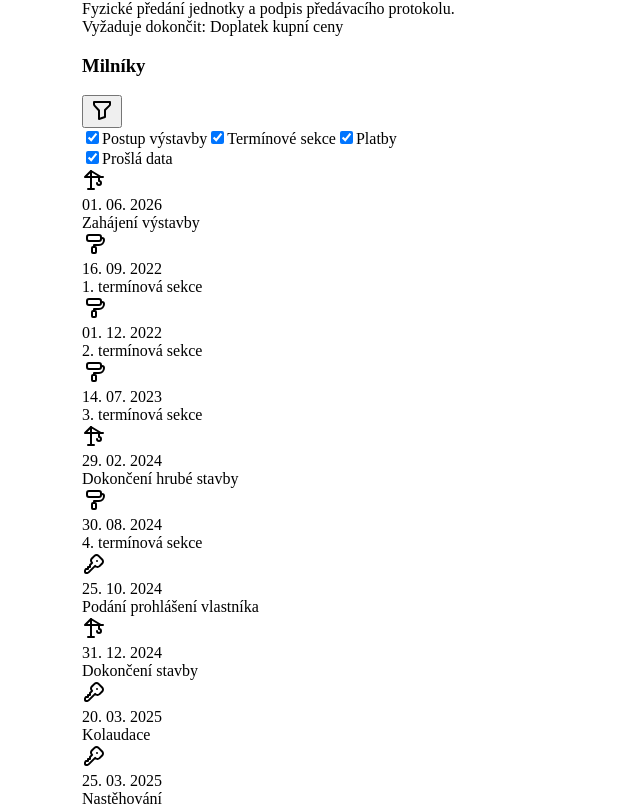
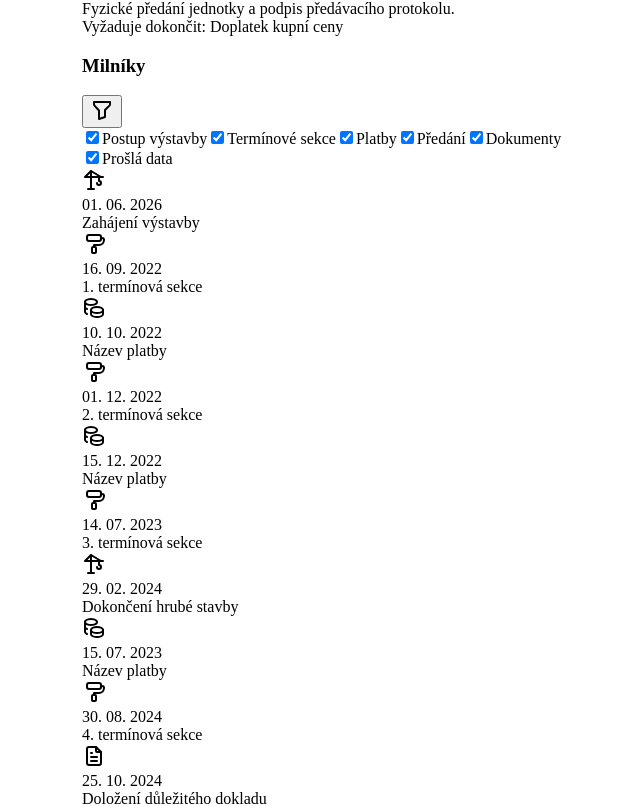
Before and after one commit to TomVitha/ois-vue, a Vue app: page /apt in a window 1280 px wide. Shown: the part 2495-3301 px from the top of the page, without its empty margins (198-838 px from the left). Built offline with nearby package versions, Linux system fonts and the light colour scheme.

Commit message:
Add Milestones categories icons and entries

```diff
--- a/src/components/MilestonesItem.vue
+++ b/src/components/MilestonesItem.vue
@@ -39,6 +39,24 @@
             <path d="M16.555 3.843l3.602 3.602a2.877 2.877 0 0 1 0 4.069l-2.643 2.643a2.877 2.877 0 0 1 -4.069 0l-.301 -.301l-6.558 6.558a2 2 0 0 1 -1.239 .578l-.175 .008h-1.172a1 1 0 0 1 -.993 -.883l-.007 -.117v-1.172a2 2 0 0 1 .467 -1.284l.119 -.13l.414 -.414h2v-2h2v-2l2.144 -2.144l-.301 -.301a2.877 2.877 0 0 1 0 -4.069l2.643 -2.643a2.877 2.877 0 0 1 4.069 0" />
             <path d="M15 9h.01" />
           </svg>
+          <!-- Dokumenty -->
+          <svg v-if="props.category === 'documents'" xmlns="http://www.w3.org/2000/svg" width="24" height="24" viewBox="0 0 24 24" fill="none" stroke="currentColor" stroke-width="2" stroke-linecap="round" stroke-linejoin="round" class="icon icon-tabler icons-tabler-outline icon-tabler-file-text">
+            <path stroke="none" d="M0 0h24v24H0z" fill="none" />
+            <path d="M14 3v4a1 1 0 0 0 1 1h4" />
+            <path d="M17 21h-10a2 2 0 0 1 -2 -2v-14a2 2 0 0 1 2 -2h7l5 5v11a2 2 0 0 1 -2 2z" />
+            <path d="M9 9l1 0" />
+            <path d="M9 13l6 0" />
+            <path d="M9 17l6 0" />
+          </svg>
+          <!-- Platba -->
+          <svg v-if="props.category === 'payments'" xmlns="http://www.w3.org/2000/svg" width="24" height="24" viewBox="0 0 24 24" fill="none" stroke="currentColor" stroke-width="2" stroke-linecap="round" stroke-linejoin="round" class="icon icon-tabler icons-tabler-outline icon-tabler-coins">
+            <path stroke="none" d="M0 0h24v24H0z" fill="none" />
+            <path d="M9 14c0 1.657 2.686 3 6 3s6 -1.343 6 -3s-2.686 -3 -6 -3s-6 1.343 -6 3z" />
+            <path d="M9 14v4c0 1.656 2.686 3 6 3s6 -1.344 6 -3v-4" />
+            <path d="M3 6c0 1.072 1.144 2.062 3 2.598s4.144 .536 6 0c1.856 -.536 3 -1.526 3 -2.598c0 -1.072 -1.144 -2.062 -3 -2.598s-4.144 -.536 -6 0c-1.856 .536 -3 1.526 -3 2.598z" />
+            <path d="M3 6v10c0 .888 .772 1.45 2 2" />
+            <path d="M3 11c0 .888 .772 1.45 2 2" />
+          </svg>
         </span>
       </div>
       <div class="col">
--- a/src/views/Apt.vue
+++ b/src/views/Apt.vue
@@ -214,6 +214,8 @@
                     <label class="dropdown-item"><input class="form-check-input m-0 me-2" type="checkbox" checked>Postup výstavby</label>
                     <label class="dropdown-item"><input class="form-check-input m-0 me-2" type="checkbox" checked>Termínové sekce</label>
                     <label class="dropdown-item"><input class="form-check-input m-0 me-2" type="checkbox" checked>Platby</label>
+                    <label class="dropdown-item"><input class="form-check-input m-0 me-2" type="checkbox" checked>Předání</label>
+                    <label class="dropdown-item"><input class="form-check-input m-0 me-2" type="checkbox" checked>Dokumenty</label>
                     <div class="dropdown-divider"></div>
                     <label class="dropdown-item"><input class="form-check-input m-0 me-2" type="checkbox" checked>Prošlá data</label>
                   </div>
@@ -222,14 +224,18 @@
             </div>
           </div>
           <div class="card-body">
+            <!-- NOTE: POUZE UKÁZKOVÁ DATA! -->
             <Milestones>
               <MilestonesItem title="Zahájení výstavby" date="2026-06-01" category="construction" status="passed" />
               <MilestonesItem title="1. termínová sekce" date="2022-09-16" category="changes" status="passed" />
+              <MilestonesItem title="Název platby" date="2022-10-10" category="payments" status="passed" />
               <MilestonesItem title="2. termínová sekce" date="2022-12-01" category="changes" status="passed" />
+              <MilestonesItem title="Název platby" date="2022-12-15" category="payments" status="passed" />
               <MilestonesItem title="3. termínová sekce" date="2023-07-14" category="changes" status="passed" />
               <MilestonesItem title="Dokončení hrubé stavby" date="2024-02-29" category="construction" status="upcoming" />
+              <MilestonesItem title="Název platby" date="2023-07-15" category="payments" status="upcoming" />
               <MilestonesItem title="4. termínová sekce" date="2024-08-30" category="changes" status="upcoming" />
-              <MilestonesItem title="Podání prohlášení vlastníka" date="2024-10-25" category="handover" status="upcoming" />
+              <MilestonesItem title="Doložení důležitého dokladu" date="2024-10-25" category="documents" status="upcoming" />
               <MilestonesItem title="Dokončení stavby" date="2024-12-31" category="construction" status="upcoming" />
               <MilestonesItem title="Kolaudace" date="2025-03-20" category="handover" status="upcoming" />
               <MilestonesItem title="Nastěhování" date="2025-03-25" category="handover" status="upcoming" />
```
